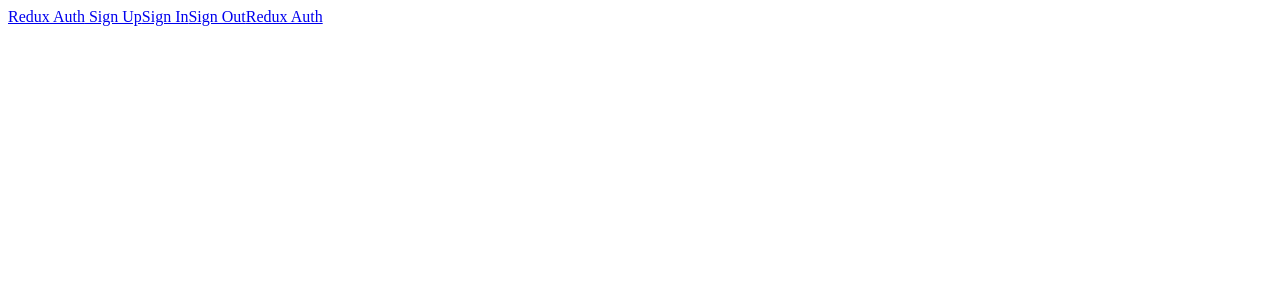
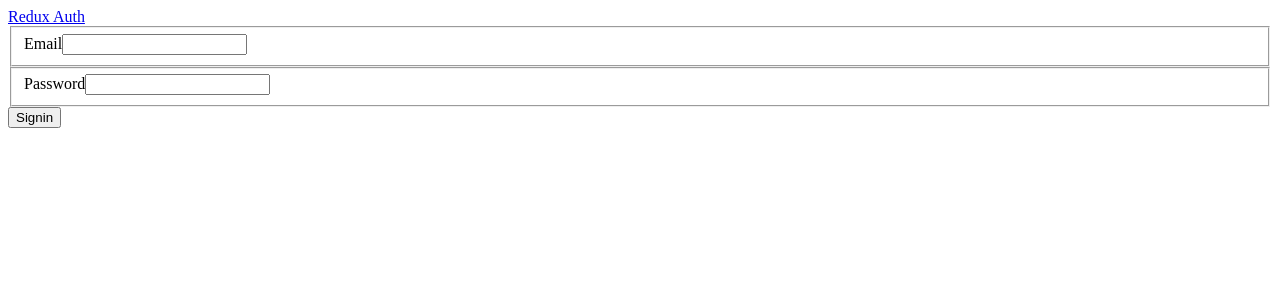
Before and after one commit to amaumba1/Client, a React (Create React App) app: page /signin in a window 1280 px wide. Shown: the top 300 px of the page. Built offline with nearby package versions, Linux system fonts and the light colour scheme.

Commit message:
added signin

```diff
--- a/src/actions/index.js
+++ b/src/actions/index.js
@@ -14,8 +14,20 @@ export const signup = (formProps, callback) => async dispatch => {
     }
 }
 
+export const signin = (formProps, callback) => async dispatch => {
+    try {
+        const response = await axios.post('http://localhost:5000/api/users/login', formProps)
+
+        dispatch({ type: AUTH_USER, payload: response.data.token })
+        localStorage.setItem('token', response.data.token)
+        callback();
+    } catch (error) {
+        dispatch({ type: AUTH_ERROR, payload: error.response.data });
+    }
+}
+
 export const signout = () => {
-    localStorage.clearItem('token')
+    localStorage.removeItem('token')
 
     return {
         type: AUTH_USER,
--- /dev/null
+++ b/src/components/Auth/Signin.js
@@ -0,0 +1,55 @@
+import React, { Component } from 'react';
+import { reduxForm, Field } from 'redux-form';
+import { compose } from 'redux'
+import { connect } from 'react-redux'
+import * as actions from '../../actions'
+
+class Signin extends Component {
+
+    onSubmit = formProps => {
+        this.props.signin(formProps, () => {
+            this.props.history.push('/feature')
+        });
+    }
+
+    render() {
+        const { handleSubmit } = this.props
+
+        return (
+            <form onSubmit={handleSubmit(this.onSubmit)}>
+                <fieldset>
+                    <label>Email</label>
+                    <Field
+                        name='email'
+                        type='text'
+                        component='input'
+                        autoComplete='none'
+                    />
+                </fieldset>
+                <fieldset>
+                    <label>Password</label>
+                    <Field
+                        name='password'
+                        type='password'
+                        component='input'
+                        autoComplete='none'
+                    />
+                </fieldset>
+                <div>
+                    {this.props.errorMessage}
+                </div>
+                <button>Signin</button>
+            </form>
+
+        );
+    }
+}
+
+const mapStateToProps = (state) => ({
+    errorMessage: state.errorMessage
+})
+
+export default compose(
+    connect(mapStateToProps, actions),
+    reduxForm({ form: 'signin' })
+)(Signin);
--- a/src/components/Auth/Signout.js
+++ b/src/components/Auth/Signout.js
@@ -1,6 +1,12 @@
 import React, { Component } from 'react'
+import { connect } from 'react-redux'
+import * as actions from '../../actions'
 
 class Signout extends Component {
+    componentDidMount() {
+        this.props.signout();
+    }
+
     render() {
         return (
             <div>
@@ -10,4 +16,5 @@ class Signout extends Component {
     }
 }
 
-export default Signout;
+
+export default  connect (null, actions )(Signout);
--- a/src/components/Header.js
+++ b/src/components/Header.js
@@ -1,18 +1,39 @@
 import React, { Component } from 'react'
 import { Link } from 'react-router-dom'
+import { connect } from 'react-redux';
 
 class Header extends Component {
+
+    renderLinks() {
+        if(this.props.authenticated) {
+            return (
+                <div>
+                    <Link to="/signout">Sign Out</Link>
+                    <Link to="/feature">Redux Auth</Link>
+                </div>
+            )
+        } else {
+            return (
+                <div>
+                    <Link to="/signup"> Sign Up</Link>
+                    <Link to="/signin">Sign In</Link>
+                </div>
+            )
+        }
+     }
+
     render() {
         return (
             <div>
                 <Link to="/">Redux Auth</Link>
-                <Link to ="/signup"> Sign Up</Link>
-                <Link to="/signin">Sign In</Link>
-                <Link to ="/signout">Sign Out</Link>
-                <Link to="/feature">Redux Auth</Link>
+                {this.renderLinks}
             </div>
         )
     }
 }
 
-export default Header
+function mapStateToProps(state) {
+    return { authenticated: state.authenticated }
+}
+
+export default connect(mapStateToProps)(Header)
--- a/src/index.js
+++ b/src/index.js
@@ -10,6 +10,7 @@ import App from './components/App'
 import Welcome from './components/Welcome'
 import Signup from './components/Auth/Signup'
 import Signout from './components/Auth/Signout'
+import Signin from './components/Auth/Signin'
 import Feature from './components/Feature'
 
 const store = createStore(
@@ -28,6 +29,7 @@ ReactDOM.render(
                 <Route path="/signup" component={Signup} />
                 <Route path="/feature" component={Feature} />
                 <Route path="/signout" component={Signout} />
+                <Route path="/signin" component={Signin} />
 
             </App>
         </BrowserRouter>
```
